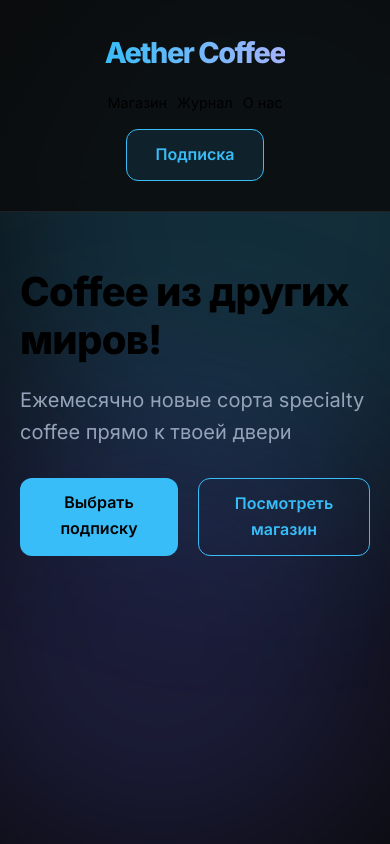
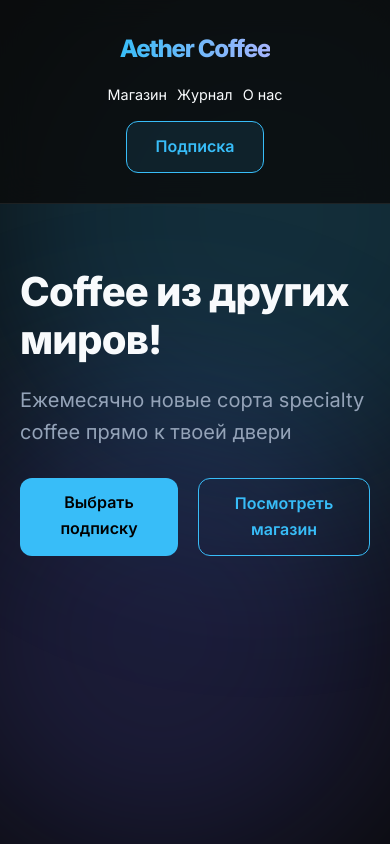
Before and after one commit to IkramovTakhir/aether-coffee, a plain HTML site: page index.html in a window 390 px wide. Shown: the top 844 px of the page. Drawn offline with Linux system fonts and the light colour scheme.

Commit message:
Update style3.css

```diff
--- a/style3.css
+++ b/style3.css
@@ -48,9 +48,9 @@ html {
 }
 
 body {
-    font-family: 'Inter', sans-serif; /* Если добавил шрифт в HTML */
+    font-family: 'Inter', sans-serif;
     background: radial-gradient(circle at 50% 50%, #1a1a24, #0a0a0b 80%);
-    color: var(--text);
+    color: var(--text-main); /* ИСПРАВЛЕНО: теперь название переменной совпадает с :root */
     line-height: 1.6;
     overflow-x: hidden;
     min-height: 100vh;
@@ -166,6 +166,9 @@ a {
 .nav-links {
     display: flex;
     gap: 40px; /* Расстояние между ссылками в меню */
+}
+.nav-links a {
+    color: var(--text-main); /* Делаем ссылки белыми по умолчанию */
 }
 
 .nav-links a:hover {
@@ -374,14 +377,13 @@ a {
     }
 
     .logo {
-    font-size: 1.8rem;
     font-weight: 800;
+    font-size: 1.5rem;
     letter-spacing: -0.05em;
-    /* Магия градиентного текста */
+    /* Добавляем градиент сюда */
     background: linear-gradient(90deg, var(--accent), #a5b4fc);
     -webkit-background-clip: text;
     -webkit-text-fill-color: transparent;
-    text-decoration: none;
     display: inline-block;
 }
 }
```
